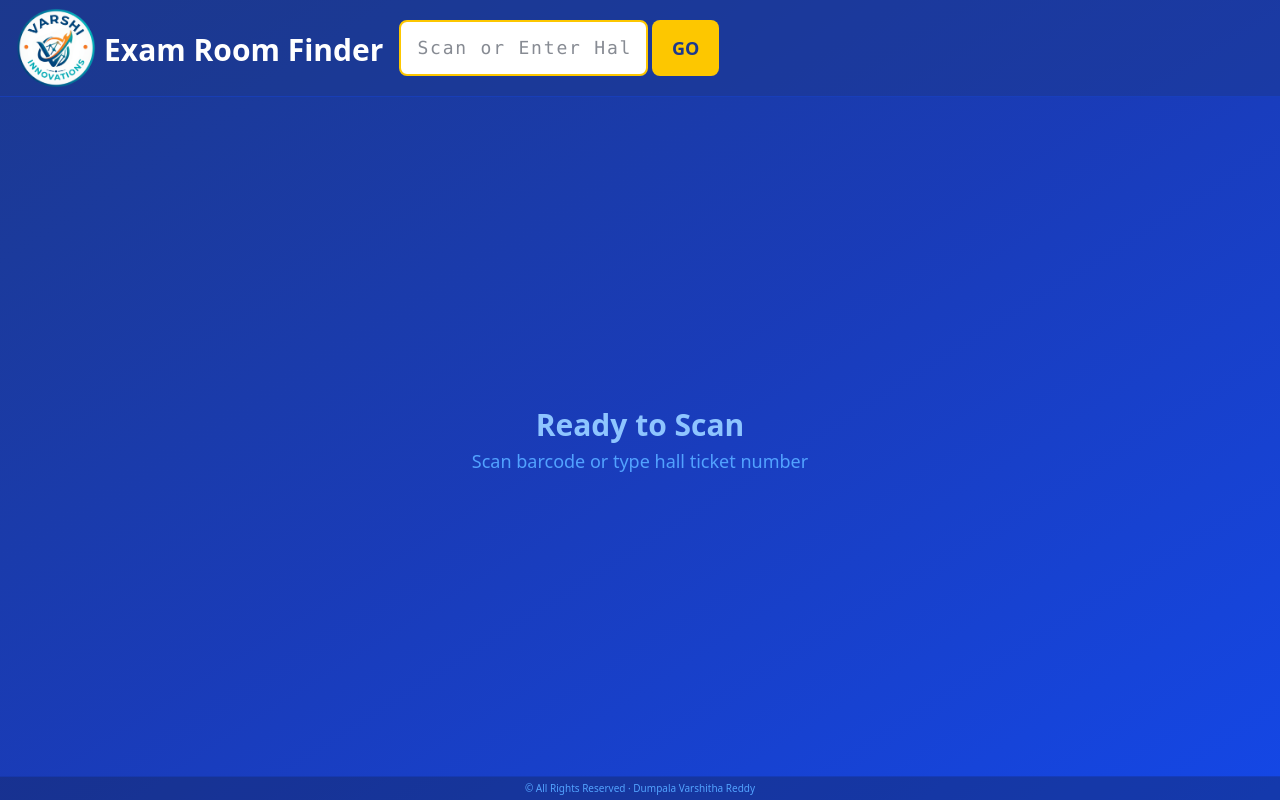
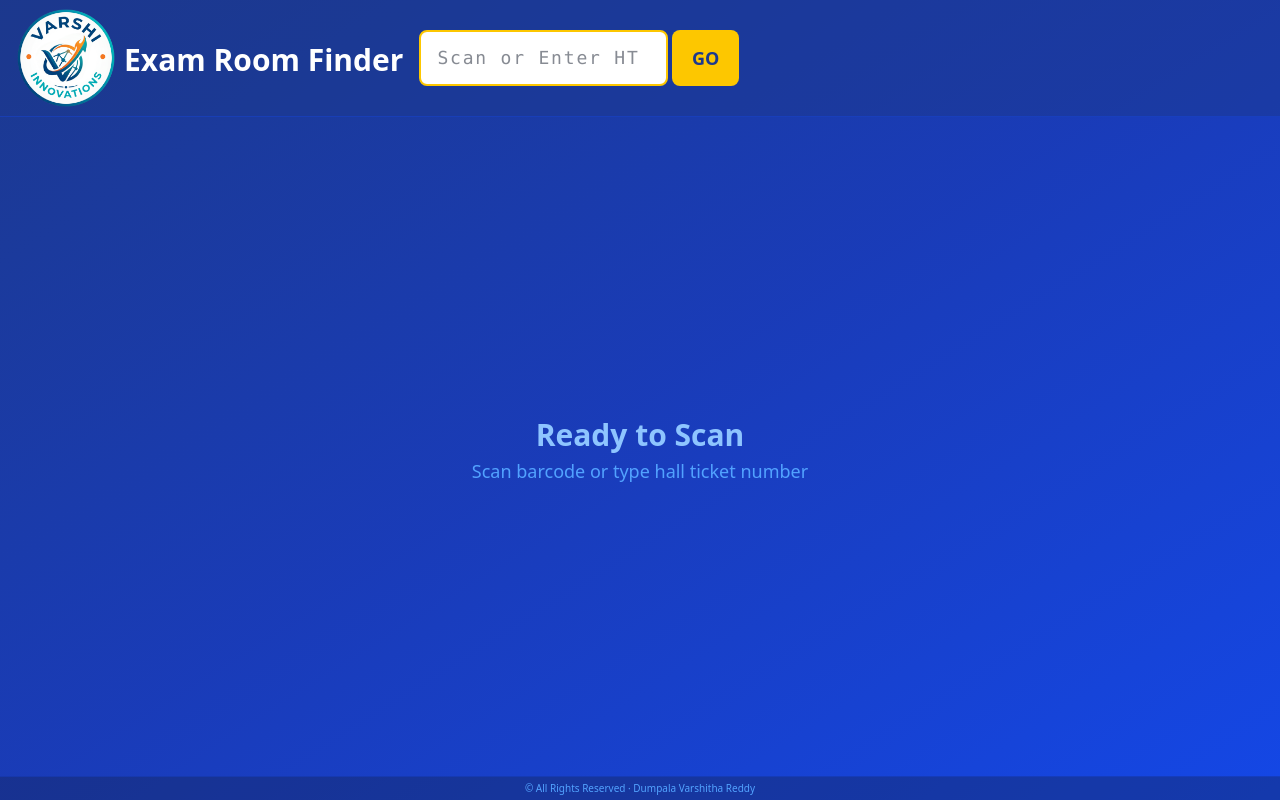
Before and after one commit to skilltimate1408/VarshithaKalanjali, a Next.js app: page /student in a window 1280 px wide. Built offline with nearby package versions, Linux system fonts and the light colour scheme.

Commit message:
increase font sizes

```diff
--- a/app/student/page.tsx
+++ b/app/student/page.tsx
@@ -128,9 +128,9 @@ export default function StudentKiosk() {
           <Image
             src="/logo.png"
             alt="Varshi Innovations"
-            width={80}
-            height={80}
-            className="rounded-full object-contain w-20 h-20"
+            width={100}
+            height={100}
+            className="rounded-full object-contain w-25 h-25"
           />
                               <h1 className="font-black text-3xl leading-tight text-center mt-1">Exam Room Finder</h1>
 
@@ -158,7 +158,7 @@ export default function StudentKiosk() {
                 lookup(val)
               }
             }}
-            placeholder="Scan or Enter Hall Ticket No."
+            placeholder="Scan or Enter HT No."
             //className="flex-1 min-w-0 text-sm px-3 py-2 rounded-lg text-gray-900 bg-white border-2 border-yellow-400 focus:outline-none focus:border-yellow-300 font-mono tracking-widest"
             className="flex-1 min-w-0 text-lg px-4 py-3 rounded-lg text-gray-900 bg-white border-2 border-yellow-400 focus:outline-none focus:border-yellow-300 font-mono tracking-widest"
 
```
